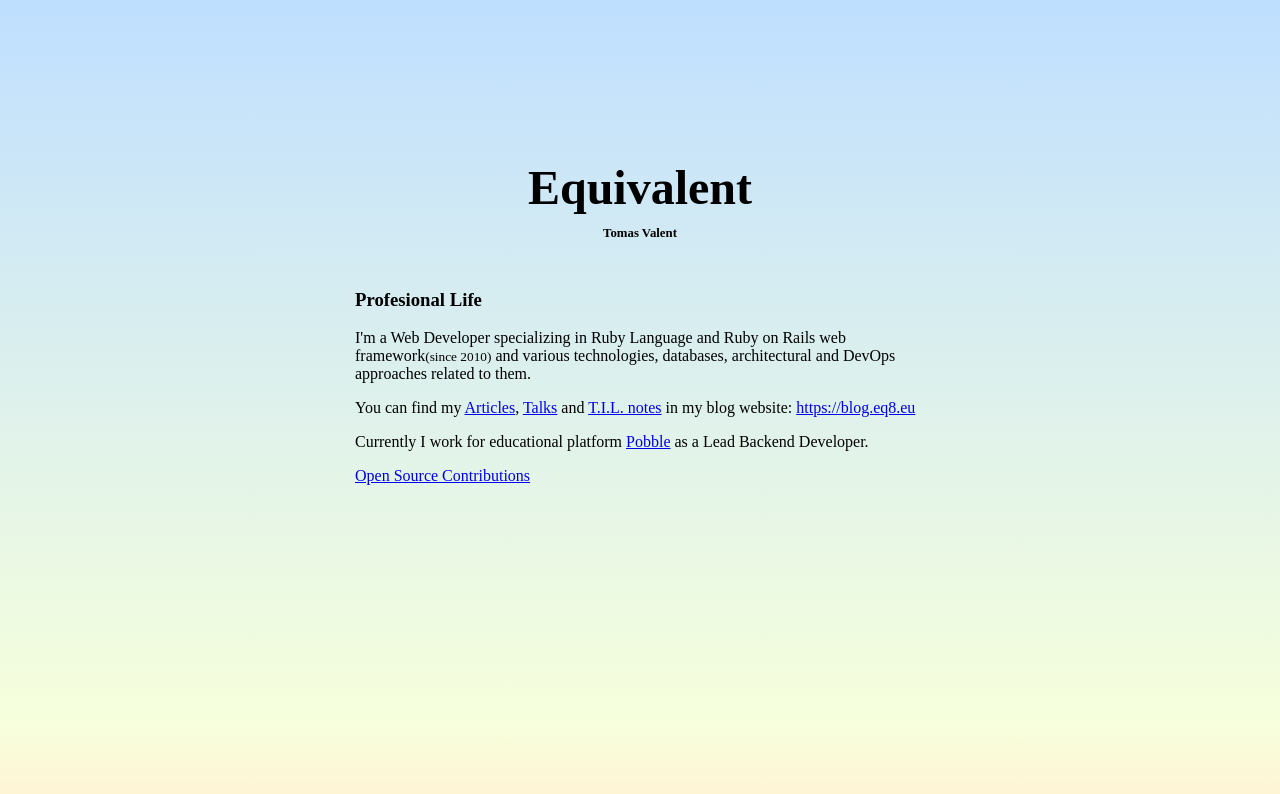
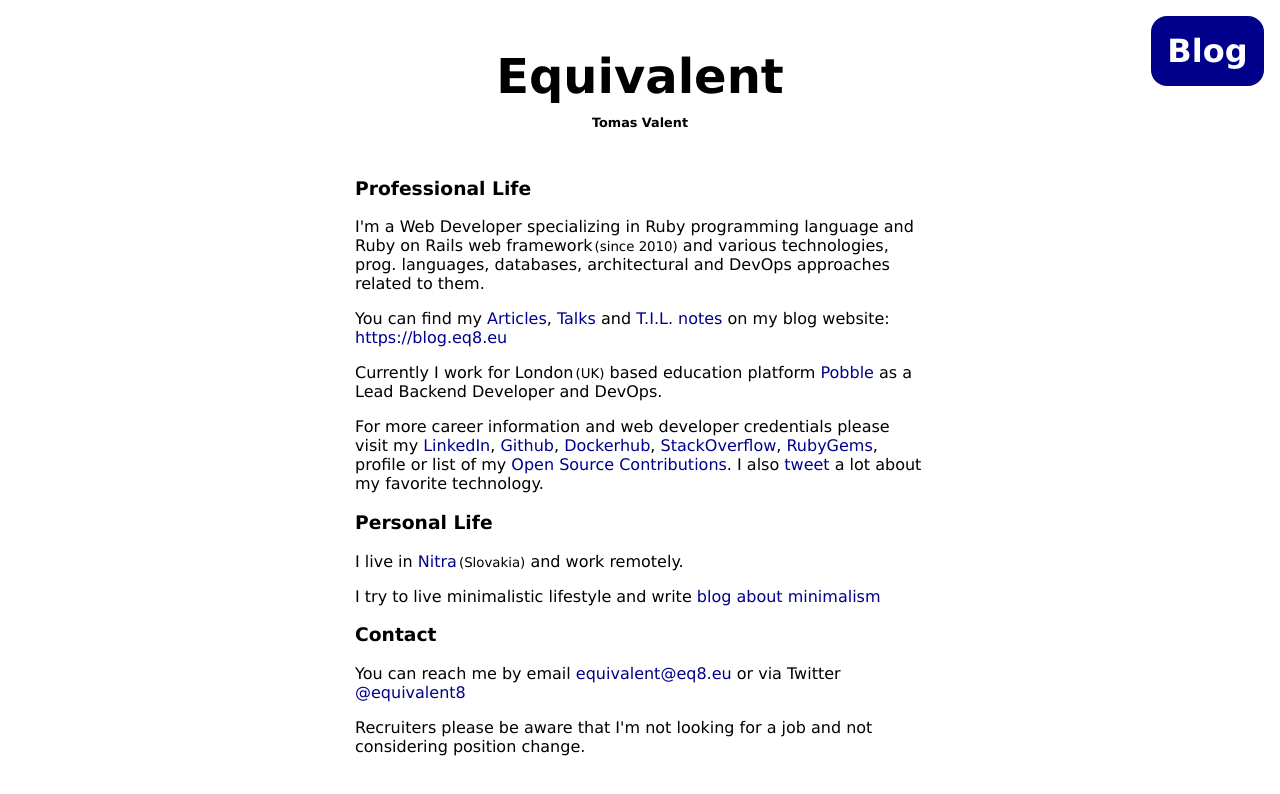
Before and after one commit to equivalent/my-web-developer-journal, a plain HTML site: page profile/index.html in a window 1280 px wide. Drawn offline with Linux system fonts and the light colour scheme.

Commit message:
profile page

```diff
--- a/profile/index.css
+++ b/profile/index.css
@@ -1,8 +1,7 @@
 html {
+  font-family: Verdana, Geneva, sans-serif;
   height: 100%;
-  background-image: linear-gradient(#bfdfff 0%, rgba(239,255,191,0.55) 90%, rgba(255,220,115,0.3) 100%);
-  overflow-x: hidden;
-  margin: 0px;
+  margin: 0;
 }
 
 body {
@@ -12,7 +11,7 @@ body {
 }
 
 header {
-  margin-top: 10em;
+  margin-top: 3em;
   margin-bottom: 3em;
   text-align: center;
 }
@@ -25,3 +24,41 @@ header h1 {
 header h2 {
   font-size: 0.8em;
 }
+
+a {
+  color: darkblue;
+  text-decoration: none;
+}
+
+a:hover {
+  color: darkblue;
+  text-decoration: underline;
+}
+
+a.blog-btn {
+  display: block;
+  position: absolute;
+  right: 10px;
+  top: 10px;
+  margin: 0.2em;
+  padding: 0.5em;
+  background-color: darkblue;
+  color: white;
+  font-weight: bold;
+  border-radius: 0.5em;
+  font-size: 2em;
+}
+
+a.blog-btn:hover {
+  color: white;
+  text-decoration: none;
+  background-color: black;
+}
+
+.hidden {
+  display:none;
+}
+
+small {
+  margin-left: -3px
+}
--- a/profile/index.html
+++ b/profile/index.html
@@ -8,35 +8,75 @@
   <body>
     <header>
       <hgroup>
-      <h1 itemprop='additionalName'><span>Equi</span>valent</h1>
-      <h2 itemprop='name'>Tomas Valent</h2>
+      <h1><span>Equi</span>valent</h1>
+      <h2>Tomas Valent</h2>
       </hgroup>
     </header>
 
 
-    <h3>Profesional Life</h3>
+    <h3>Professional Life</h3>
 
     <p>
       I'm a Web Developer
-      specializing in Ruby Language and Ruby on Rails web framework<small>(since 2010)</small>
-      and various technologies,
+      specializing in Ruby programming language and Ruby on Rails web framework <small>(since 2010)</small>
+      and various technologies, prog. languages,
       databases, architectural and DevOps approaches related to them.
     </p>
 
     <p>
       You can find my <a href="https://blog.eq8.eu/article/">Articles</a>,
       <a href="https://blog.eq8.eu/talk/">Talks</a> and <a href="https://blog.eq8.eu/til/">T.I.L. notes</a>
-      in my blog website: <a href="https://blog.eq8.eu">https://blog.eq8.eu</a>
+      on my blog website: <a href="https://blog.eq8.eu">https://blog.eq8.eu</a>
+      <a class="blog-btn" href="https://blog.eq8.eu">Blog</a>
     </p>
 
     <p>
-      Currently I work for educational platform <a href="https://www.pobble.com/">Pobble</a>
-      as a Lead Backend Developer.
+      Currently I work for London <small>(UK)</small> based education platform <a href="https://www.pobble.com/" title="Pobble Education">Pobble</a>
+      as a Lead Backend Developer and DevOps.
+    </p>
+
+    <p>
+      For more career information and web developer credentials please visit my
+      <a href="https://www.linkedin.com/in/tomasvalent" title="My linkedin.com profile">LinkedIn</a>,
+      <a href="https://github.com/equivalent/" title="My github.com profile">Github</a>,
+      <a href="https://hub.docker.com/u/equivalent/" title="My dockerhub.com profile">Dockerhub</a>,
+      <a href="http://stackoverflow.com/users/473040/equivalent8" title="My stackoverflow.com profile">StackOverflow</a>,
+      <a href="https://rubygems.org/profiles/equivalent" title="My rubygems.org profile">RubyGems</a>,
+      profile
+      or list of my <a href="https://github.com/equivalent/my-web-developer-journal">Open Source Contributions</a>.
+
+      I also <a href="https://twitter.com/equivalent8" title="My Twitter account">tweet</a>
+      a lot about my favorite technology.
+    </p>
+
+    <p class="hidden">
+      Other profiles:
+      <a href="http://ruby-on-rails-eq8.blogspot.com/" title="My blogger.com profile">Web Developer micro blog at Blogger</a>,
+      <a href="http://data.typeracer.com/pit/profile?user=equivalent8" title="My typeracer.com profile">TypeRacer</a>
     </p>
 
 
+    <h3>Personal Life</h3>
 
-    <a href="https://github.com/equivalent/my-web-developer-journal">Open Source Contributions</a>
+    <p>
+      I live in <a href="https://en.wikipedia.org/wiki/Nitra">Nitra</a> <small>(Slovakia)</small> and work remotely.
+    </p>
+
+    <p>
+      I try to live minimalistic lifestyle and write <a href="http://minimalism.eq8.eu/">blog about minimalism</a>
+    </p>
+
+    <h3>Contact</h3>
+
+    <p>
+      You can reach me by email <a href="mailto:equivalent@eq8.eu" title="My email address">equivalent@eq8.eu</a>
+      or via Twitter <a href="https://twitter.com/equivalent8" title="My Twitter account">@equivalent8</a>
+    </p>
+
+    <p>
+      Recruiters please be aware that I'm not looking for a job and
+      not considering position change.
+    </p>
 
     <script src="https://cdnjs.cloudflare.com/ajax/libs/modernizr/2.8.3/modernizr.min.js"></script>
   </body>
```
